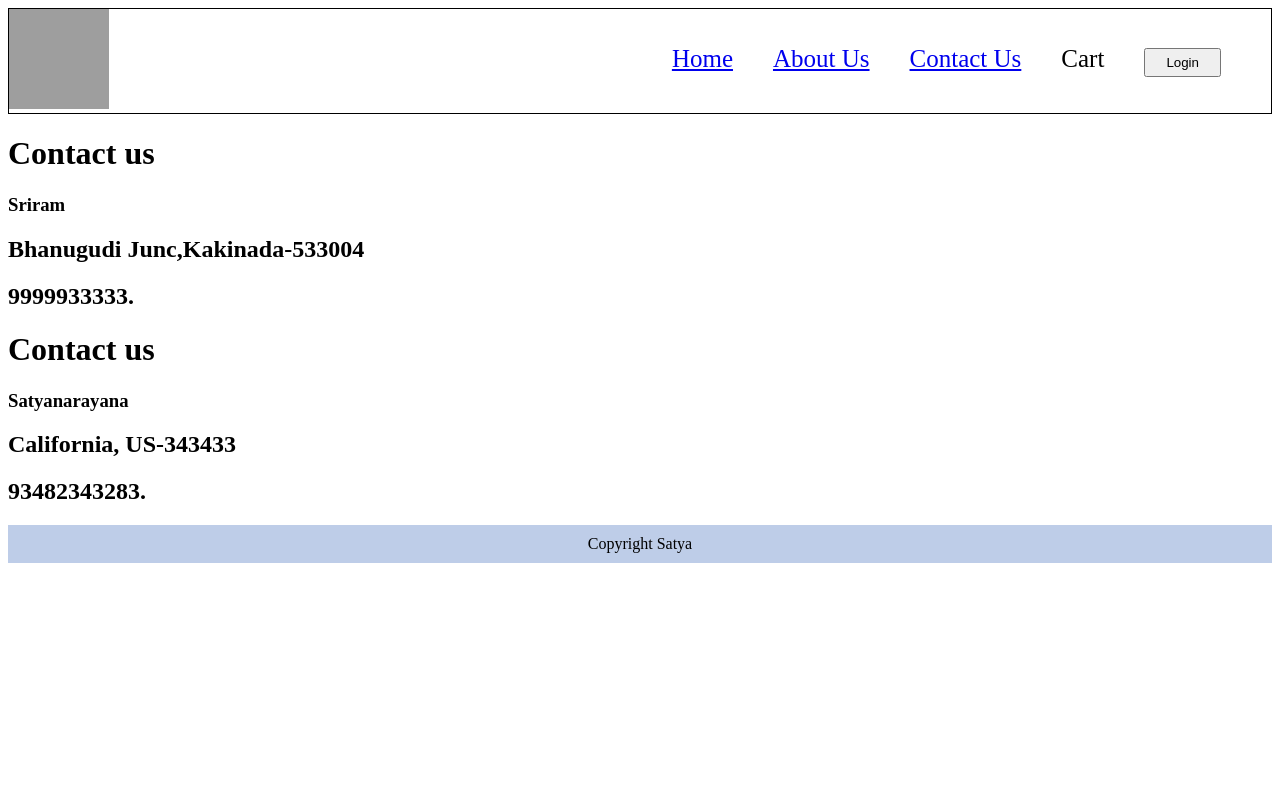
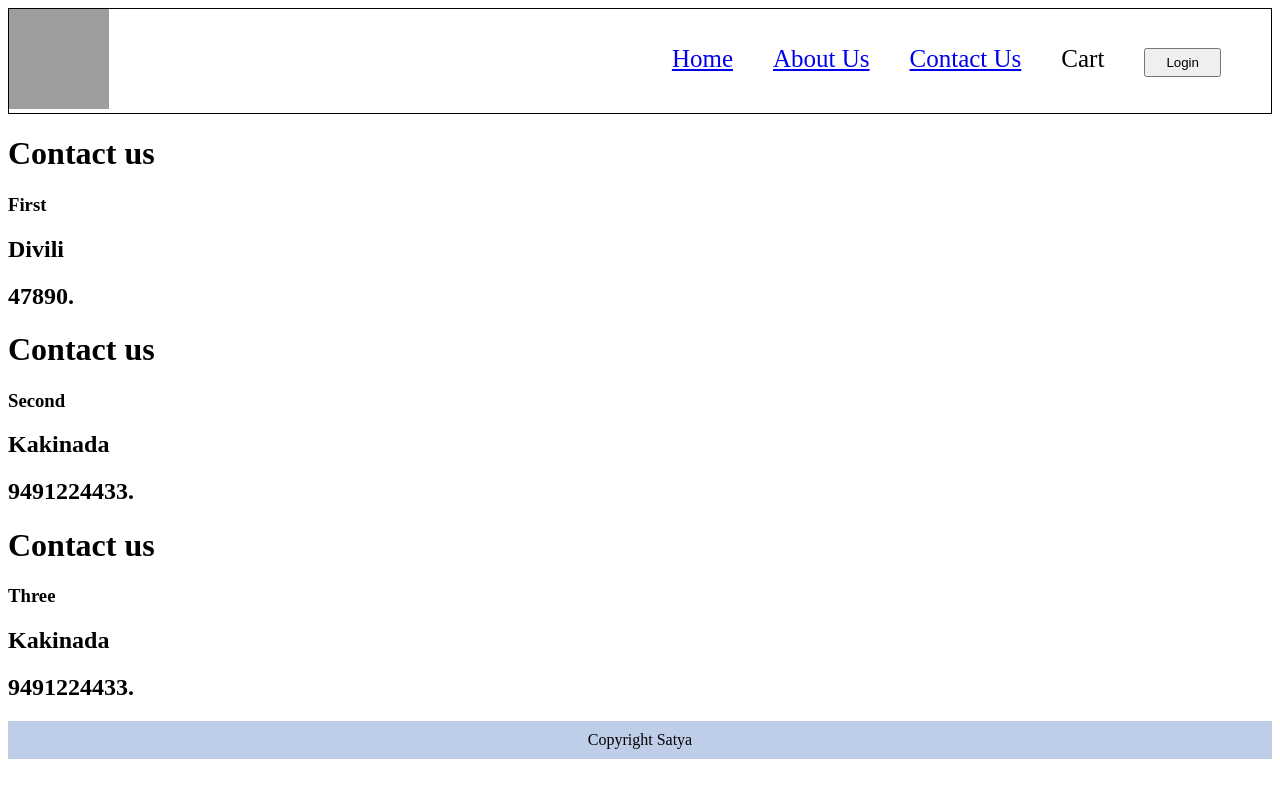
Before and after one commit to dsatyanarayana/ReactJS, a React (Vite) app: page /contact in a window 1280 px wide. Built offline with nearby package versions, Linux system fonts and the light colour scheme; grey boxes are pictures that could not be loaded.

Commit message:
States and Class component life cycle method componentdidmount

```diff
--- a/src/components/ContactUs.js
+++ b/src/components/ContactUs.js
@@ -1,15 +1,23 @@
 import ContactUsClass from "./ContactUsClass";
+import React from "react";
+class ContactUs extends React.Component{
+    constructor(props){
+        super(props);
+        console.log("Parent Constructer");
+    }
+    componentDidMount(){
+        console.log("Parent componentDidMount");
+    }
+    render(){
+        return (
+            <div>
+                <ContactUsClass name={"First"} address={"Divili"} mobile={"47890"}/>
+                <ContactUsClass name={"Second"} address={"Kakinada"} mobile={"9491224433"}/>
+                <ContactUsClass name={"Three"} address={"Kakinada"} mobile={"9491224433"}/>
+            </div>
+        )
+    }
+}
 
-const ContactUs = ()=>{
-    return(
-        <div>
-            <h1>Contact us</h1>
-            <h3>Sriram</h3>
-            <h2>Bhanugudi Junc,Kakinada-533004</h2>
-            <h2>9999933333.</h2>
 
-            <ContactUsClass name={"Satyanarayana"} address={"California, US-343433"} mobile={"93482343283"}/>
-        </div>
-    )
-}
 export default ContactUs;
--- a/src/components/ContactUsClass.js
+++ b/src/components/ContactUsClass.js
@@ -1,10 +1,21 @@
 import React from "react";
 class ContactUsClass extends React.Component{
     constructor(props){
-        super(props)
-        console.log(props);
+        console.log("CONSTRUCTOR "+props.name);
+        super(props);
+        this.state = {
+            name:"satya"
+        }
+    }
+    componentDidMount(){
+        console.log("componentDidMount "+this.props.name);
+        //console.log("STATE IS "+this.state.name);
     }
     render(){
+        console.log("RENDER "+this.props.name);
+        this.setState = ({
+            name:"Ramesh"
+        });
         const {name,address,mobile} = this.props;
         return(
             <div>
```
